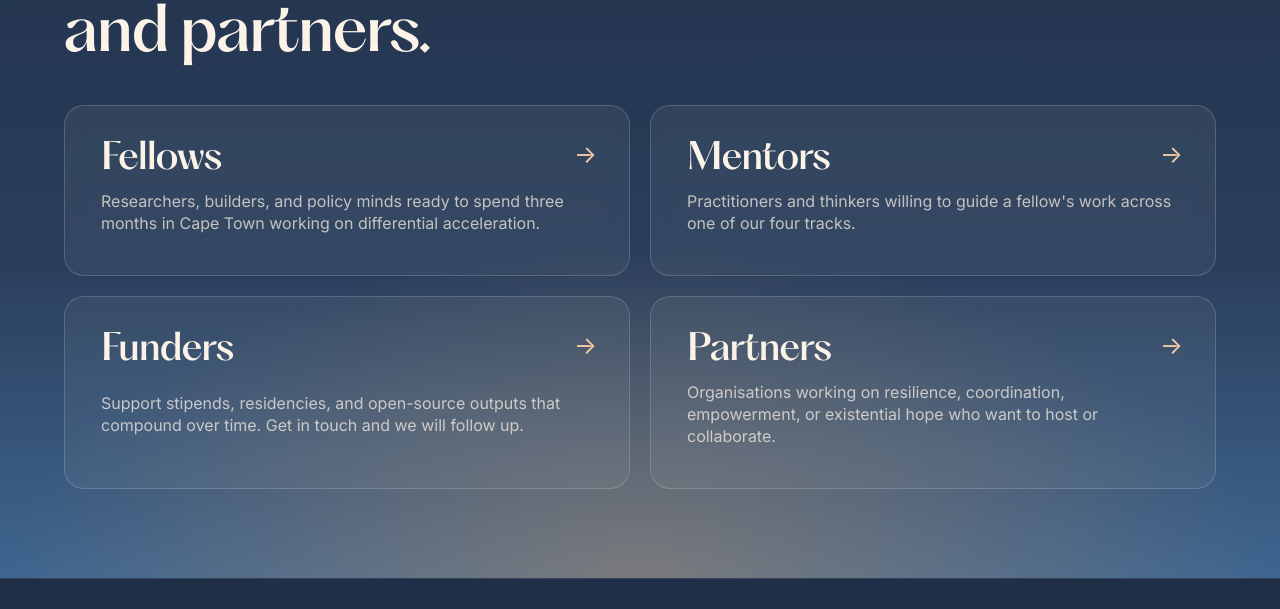
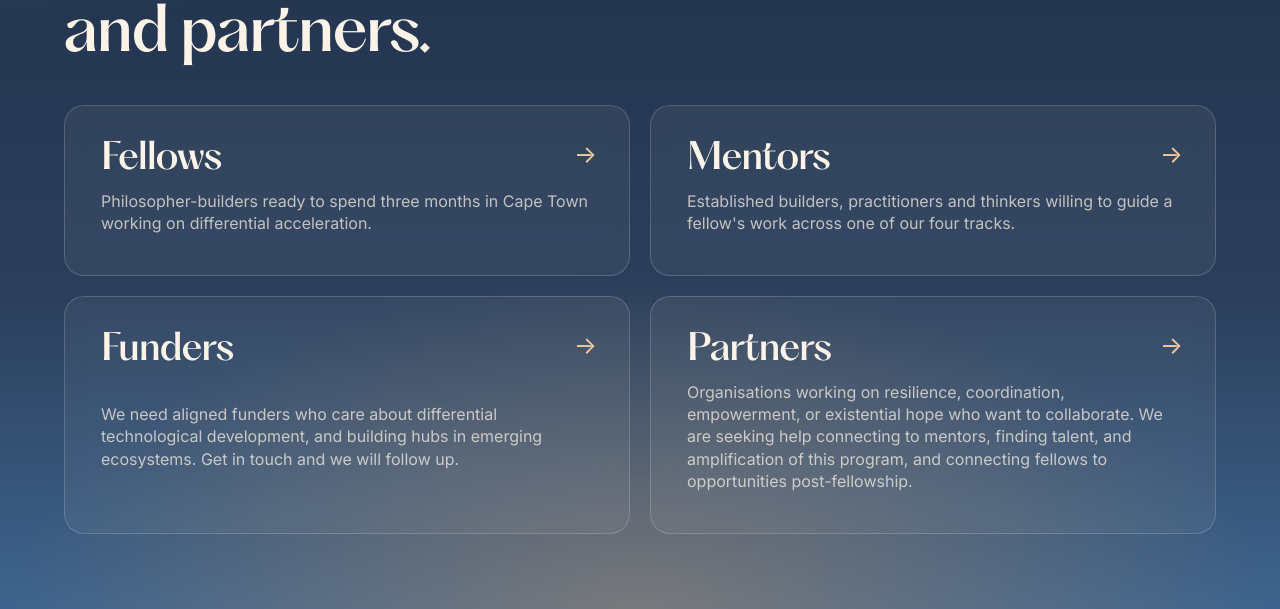
Before and after one commit to Cape-Institute-for-Safe-AI/dacc-fellowship, a plain HTML site: page index.html in a window 1280 px wide. Shown: the part 8005-8614 px from the top of the page. Drawn offline with Linux system fonts and the light colour scheme; a web font is replaced by a local one.

Commit message:
Update Calls section copy (Fellows/Mentors/Funders/Partners)

```diff
--- a/index.html
+++ b/index.html
@@ -339,22 +339,22 @@
       <div class="calls">
         <a href="https://tally.so/r/xXA8dy" target="_blank" rel="noopener" class="call">
           <span class="call__title">Fellows</span>
-          <span class="call__desc">Researchers, builders, and policy minds ready to spend three months in Cape Town working on differential acceleration.</span>
+          <span class="call__desc">Philosopher-builders ready to spend three months in Cape Town working on differential acceleration.</span>
           <span class="call__arrow">→</span>
         </a>
         <a href="https://tally.so/r/44Ml2k" target="_blank" rel="noopener" class="call">
           <span class="call__title">Mentors</span>
-          <span class="call__desc">Practitioners and thinkers willing to guide a fellow's work across one of our four tracks.</span>
+          <span class="call__desc">Established builders, practitioners and thinkers willing to guide a fellow's work across one of our four tracks.</span>
           <span class="call__arrow">→</span>
         </a>
         <a href="https://tally.so/r/RGAqzd" target="_blank" rel="noopener" class="call">
           <span class="call__title">Funders</span>
-          <span class="call__desc">Support stipends, residencies, and open-source outputs that compound over time. Get in touch and we will follow up.</span>
+          <span class="call__desc">We need aligned funders who care about differential technological development, and building hubs in emerging ecosystems. Get in touch and we will follow up.</span>
           <span class="call__arrow">→</span>
         </a>
         <a href="https://tally.so/r/2Ep94L" target="_blank" rel="noopener" class="call">
           <span class="call__title">Partners</span>
-          <span class="call__desc">Organisations working on resilience, coordination, empowerment, or existential hope who want to host or collaborate.</span>
+          <span class="call__desc">Organisations working on resilience, coordination, empowerment, or existential hope who want to collaborate. We are seeking help connecting to mentors, finding talent, and amplification of this program, and connecting fellows to opportunities post-fellowship.</span>
           <span class="call__arrow">→</span>
         </a>
       </div>
```
